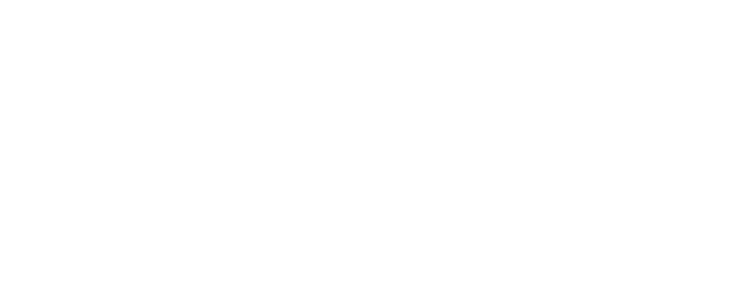
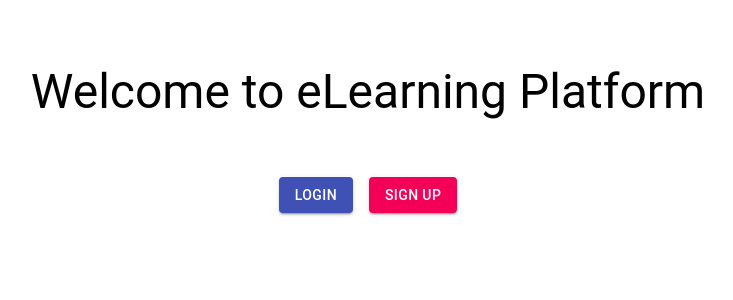
Before and after one commit to globalsmile/elearning-frontend, a React (Create React App) app: page / in a window 1280 px wide. Before the commit this address had no page. Shown: the top 300 px of the page, without its empty margins (272-1005 px from the left). Built offline with nearby package versions, Linux system fonts and the light colour scheme.

Commit message:
add routing to the dashboard page on form submission

```diff
--- a/src/App.js
+++ b/src/App.js
@@ -1,12 +1,7 @@
-// src/App.js
 import React from 'react';
-import { BrowserRouter as Router, Route, Routes } from 'react-router-dom'; // Updated import
+import { BrowserRouter as Router, Route, Routes } from 'react-router-dom';
 import { ThemeProvider, createTheme } from '@mui/material/styles';
-import Login from './pages/Login';
-import SignUp from './pages/SignUp';
-import ForgotPassword from './pages/ForgotPassword';
-import ResetPassword from './pages/ResetPassword';
-import Dashboard from './pages/Dashboard';
+import HomePage from './pages/HomePage'; // Import HomePage
 
 const theme = createTheme({
   palette: {
@@ -23,12 +18,8 @@ function App() {
   return (
     <ThemeProvider theme={theme}>
       <Router>
-        <Routes> {/* Updated to use Routes */}
-          <Route path="/login" element={<Login />} />
-          <Route path="/signup" element={<SignUp />} />
-          <Route path="/forgot-password" element={<ForgotPassword />} />
-          <Route path="/reset-password/:token" element={<ResetPassword />} />
-          <Route path="/dashboard" element={<Dashboard />} /> {/* Updated Route */}
+        <Routes>
+          <Route path="/" element={<HomePage />} />
         </Routes>
       </Router>
     </ThemeProvider>
--- a/src/index.js
+++ b/src/index.js
@@ -1,12 +1,14 @@
 import React from 'react';
-import ReactDOM from 'react-dom';
+import { createRoot } from 'react-dom/client';
 import { Provider } from 'react-redux';
 import store from './store';
 import App from './App';
 
-ReactDOM.render(
-	  <Provider store={store}>
-	    <App />
-	  </Provider>,
-	  document.getElementById('root')
+const container = document.getElementById('root');
+const root = createRoot(container);
+
+root.render(
+  <Provider store={store}>
+    <App />
+  </Provider>
 );
--- /dev/null
+++ b/src/pages/HomePage.js
@@ -0,0 +1,25 @@
+import React from 'react';
+import { Link } from 'react-router-dom';
+import { Container, Typography, Button, Box } from '@mui/material';
+
+const HomePage = () => {
+  return (
+    <Container>
+      <Box sx={{ display: 'flex', flexDirection: 'column', alignItems: 'center', mt: 8 }}>
+        <Typography variant="h3" gutterBottom>
+          Welcome to eLearning Platform
+        </Typography>
+        <Box sx={{ mt: 4 }}>
+          <Button component={Link} to="/login" variant="contained" color="primary" sx={{ m: 1 }}>
+            Login
+          </Button>
+          <Button component={Link} to="/signup" variant="contained" color="secondary" sx={{ m: 1 }}>
+            Sign Up
+          </Button>
+        </Box>
+      </Box>
+    </Container>
+  );
+};
+
+export default HomePage;
--- a/src/pages/Login.js
+++ b/src/pages/Login.js
@@ -1,16 +1,20 @@
 import React, { useState } from 'react';
 import { useDispatch } from 'react-redux';
+import { useNavigate } from 'react-router-dom'; // Import useNavigate
 import { login } from '../actions/authActions';
-import { Container, TextField, Button, Typography } from '@mui/material';
+import { Container, TextField, Button, Typography, Box } from '@mui/material';
+import { Link } from 'react-router-dom';
 
 const Login = () => {
   const [email, setEmail] = useState('');
   const [password, setPassword] = useState('');
   const dispatch = useDispatch();
+  const navigate = useNavigate(); // Initialize useNavigate
 
   const handleSubmit = (e) => {
     e.preventDefault();
     dispatch(login({ email, password }));
+    navigate('/dashboard'); // Route to dashboard
   };
 
   return (
@@ -39,6 +43,9 @@ const Login = () => {
           Login
         </Button>
       </form>
+      <Box sx={{ mt: 2 }}>
+        <Link to="/forgot-password">Forgot Password?</Link>
+      </Box>
     </Container>
   );
 };
--- a/src/pages/SignUp.js
+++ b/src/pages/SignUp.js
@@ -1,13 +1,17 @@
 import React, { useState } from 'react';
+import { useNavigate } from 'react-router-dom'; // Import useNavigate
 import { Container, TextField, Button, Typography, Box } from '@mui/material';
+import { Link } from 'react-router-dom';
 
 const SignUp = () => {
   const [email, setEmail] = useState('');
   const [password, setPassword] = useState('');
+  const navigate = useNavigate(); // Initialize useNavigate
 
   const handleSubmit = (e) => {
     e.preventDefault();
     // Dispatch the sign-up action
+    navigate('/dashboard'); // Route to dashboard
   };
 
   return (
@@ -53,6 +57,9 @@ const SignUp = () => {
             Sign Up
           </Button>
         </Box>
+        <Box sx={{ mt: 2 }}>
+          <Link to="/forgot-password">Forgot Password?</Link>
+        </Box>
       </Box>
     </Container>
   );
--- a/webpack.config.js
+++ b/webpack.config.js
@@ -1,5 +1,4 @@
-module.exports = {
-  module: {
+export const module = {
   rules: [
     {
       test: /\.(js|jsx)$/,
@@ -12,8 +11,7 @@ module.exports = {
       }
     }
   ]
-  },
-  resolve: {
+};
+export const resolve = {
   extensions: ['.js', '.jsx']
-  }
 };
```
Lines whose indentation alone changed are shown as unchanged.
